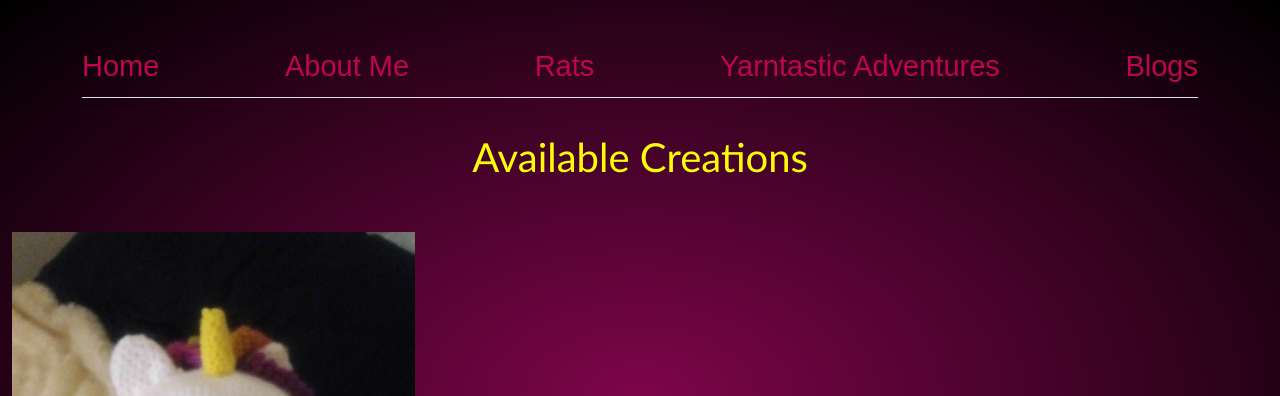
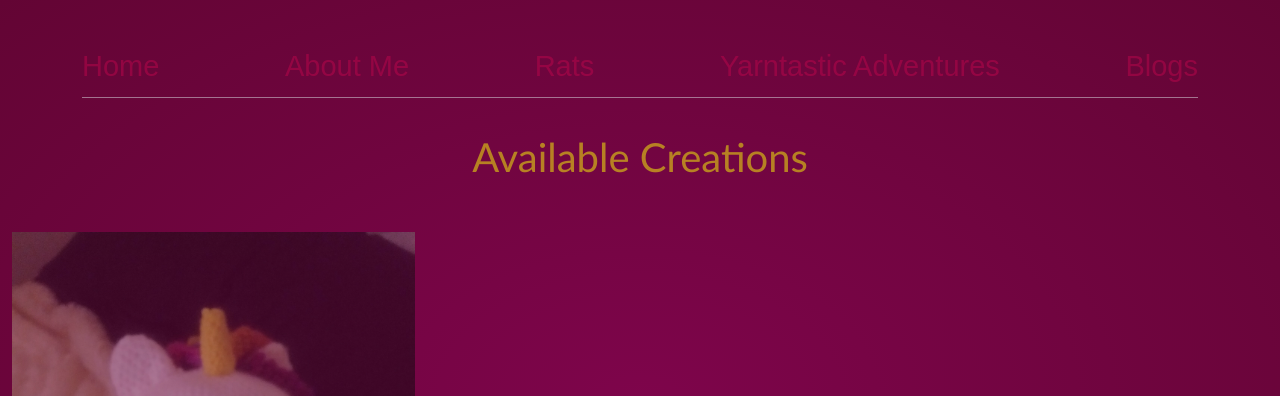
Before and after one commit to AlanaRosen/portfolio_website_python, a Flask app: page /crochet in a window 1280 px wide. Shown: the top 396 px of the page. Run offline with Flask 2, Linux system fonts and the light colour scheme; some libraries are stand-ins or nearby versions.

Commit message:
home bck img and AC bck opacity

```diff
--- a/static/css/styles-available_creations.css
+++ b/static/css/styles-available_creations.css
@@ -10,7 +10,8 @@
   }
 
 body {
-    background-image: radial-gradient(rgb(126, 5, 75), black);
+    background-image: radial-gradient(rgb(126, 5, 75), rgb(99, 5, 52));
+    opacity: 0.5;
     overflow: auto;
 }
 
--- a/templates/home.html
+++ b/templates/home.html
@@ -4,6 +4,6 @@
 
 <link href='static/css/styles-home.css' rel='stylesheet' type='text/css' />
 
-<!-- <div class="bg-image" style="background-image: url('/static/img/butterflies_and_shrooms.jpg')"></div> -->
+<div class="bg-image" style="background-image: src='/static/img/butterflies_and_shrooms.jpg'"></div>
 
 {% endblock %}
```
